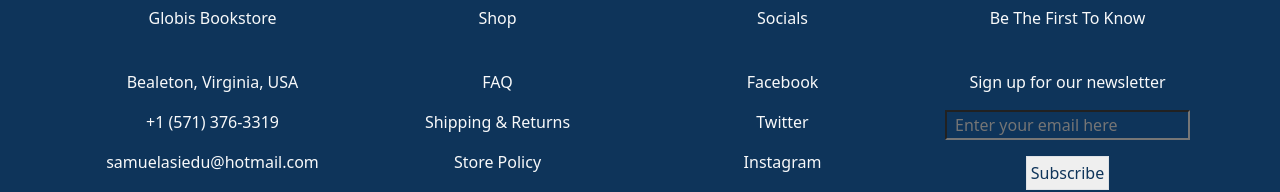
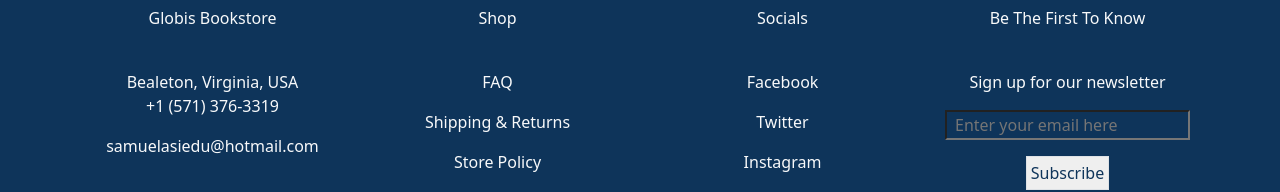
Before and after one commit to progressitech/globis-bookstore, a React (Create React App) app in the folder frontend/: page /cart in a window 1280 px wide. Shown: the part 1517-1709 px from the top of the page. Built offline with nearby package versions, Linux system fonts and the light colour scheme.

Commit message:
changed a p tag in footer

```diff
--- a/frontend/src/ui/Footer.js
+++ b/frontend/src/ui/Footer.js
@@ -11,8 +11,7 @@
             <Col md={3}>
               <p>Globis Bookstore</p>
               <br />
-              <p>Bealeton, Virginia, USA</p>
-              <p>+1 (571) 376-3319</p>
+              <p>Bealeton, Virginia, USA <br />+1 (571) 376-3319</p>
               <a
                 href="mailto:samuelasiedu@hotmail.com"
                 className="link-unstyled"
```
